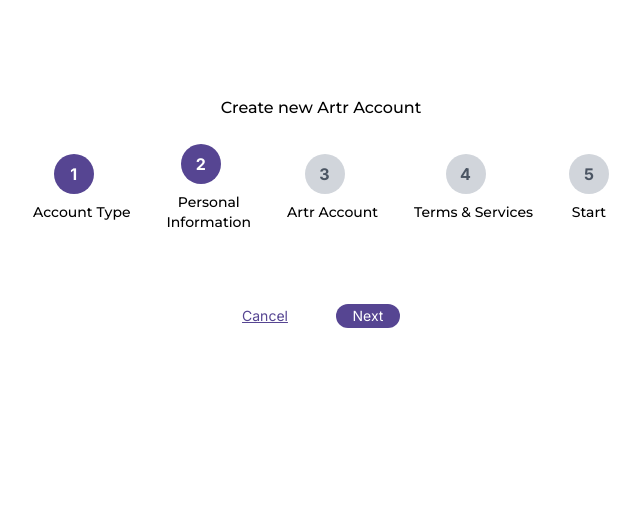
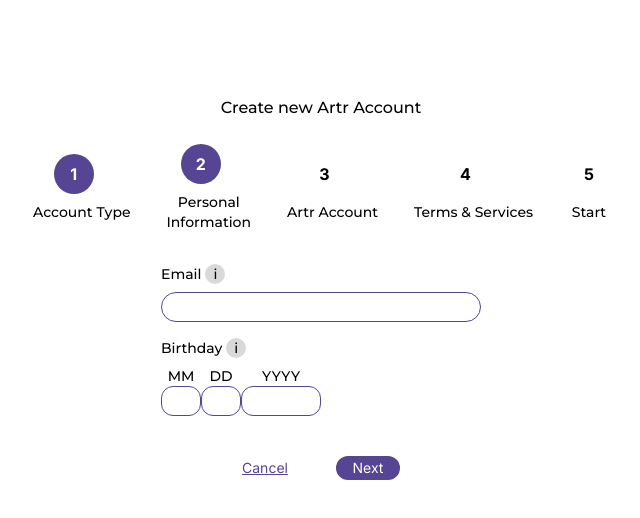
Before and after one commit to ArtrOfficial/Artr, a Next.js app in the folder artr/: page / in a window 1280 px wide. Both pictures are taken after a click on the button "Next". Shown: the top 518 px of the page, without its empty margins (319-959 px from the left). Built offline with nearby package versions, Linux system fonts and the light colour scheme.

Commit message:
step 2 of sign up almost done. must fix spacing & input

```diff
--- a/artr/app/pages/SignUp.js
+++ b/artr/app/pages/SignUp.js
@@ -30,8 +30,46 @@
         )}
 
         {currentStep === 2 && (
-          <div>
+          <div className='flex flex-col'>
+            <div className='flex text-sm mb-2'>
+              <div className='mr-1'>
+                Email
+              </div>
+              <div className='bg-gray rounded-2xl w-5'>
+                i
+              </div>
+            </div>
+            <input type="text" className='border border-customPurple rounded-2xl w-80' />
+            <div className='flex text-sm mb-2 mt-4'>
+              <div className='mr-1'>
+                Birthday
+              </div>
+              <div className='bg-gray rounded-2xl w-5'>
+                i
+              </div>
+            </div>
+            <div className='flex'>
+              <div className='flex flex-col'>
+                <div className='text-sm'>
+                  MM
+                </div>
+                <input type="number" className='border border-customPurple rounded-xl w-10' />
+              </div>
 
+              <div className='flex flex-col'>
+                <div className='text-sm'>
+                  DD
+                </div>
+                <input type="number" className='border border-customPurple rounded-xl w-10' />
+              </div>
+
+              <div className='flex flex-col'>
+                <div className='text-sm'>
+                  YYYY
+                </div>
+                <input type="number" className='border border-customPurple rounded-xl w-20' />
+              </div>
+            </div>
           </div>
         )}
 
--- a/artr/tailwind.config.js
+++ b/artr/tailwind.config.js
@@ -15,6 +15,7 @@
         customPurple: '#564592',
         lightPurple: '#724CF9',
         lilac: '#EAE8FF',
+        gray: '#D9D9D9',
       },
       fontFamily: {
         sans: ['Montserrat', 'sans-serif'],
```
